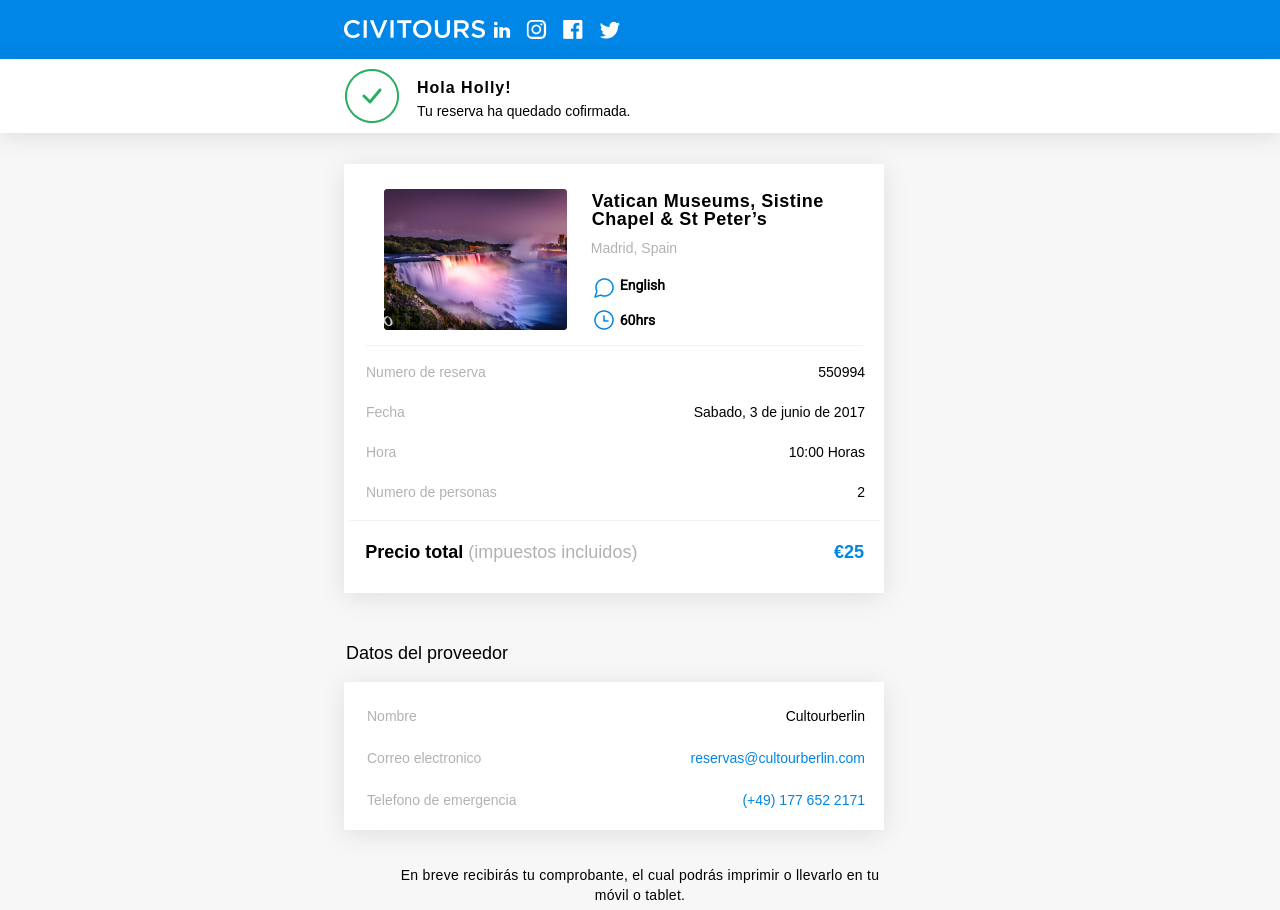
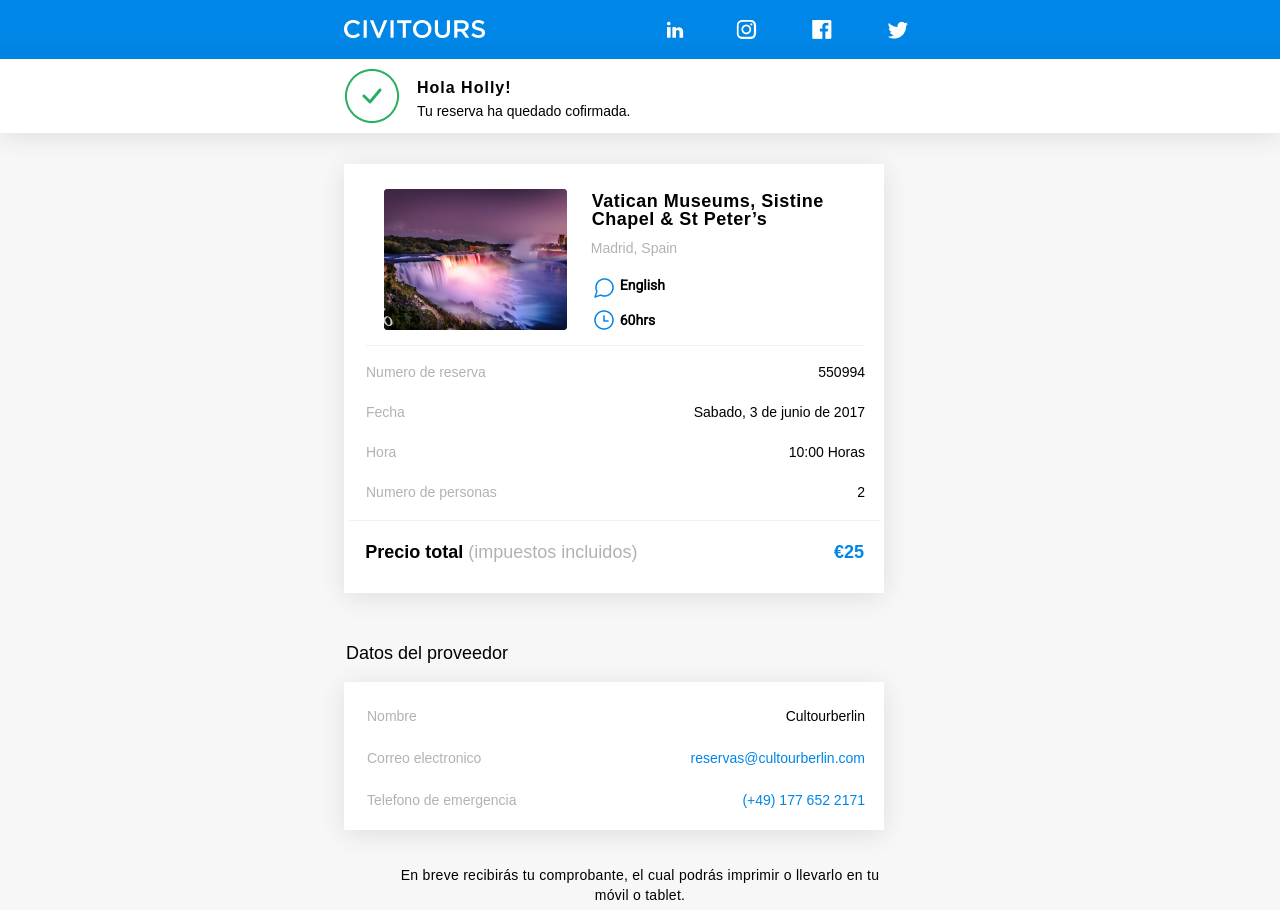
Before and after one commit to irkinwork/email, a website: page app/jade/index.jade in a window 1280 px wide. Shown: the top 910 px of the page. Drawn offline with nearby package versions, Linux system fonts and the light colour scheme; files that its build step writes are made by us from their sources; files whose address does not match are found by name.

Commit message:
finish work

```diff
--- a/app/jade/index.jade
+++ b/app/jade/index.jade
@@ -17,7 +17,7 @@ html(xmlns='http://www.w3.org/1999/xhtml')
         tr
           td
             .container.center
-              table
+              table(width="100%")
                 tr
                   td.logo(width="51%", align="left")
                     img(src="./img/logo.png", width="141", height="18")
--- a/app/styl/index.styl
+++ b/app/styl/index.styl
@@ -112,6 +112,7 @@ generate-grid(12)
 /**========================content-main start=========================***/
 .inner-top
   padding 0px 2px
+  Margin: 0 auto;
 .content-main
   box-shadow: 0px 4px 25px rgba(0, 0, 0, 0.1);
   max-width: 540px;
```
Also changed, not shown: app/css/bundle.min.css, app/css/index.css, app/index.html.
